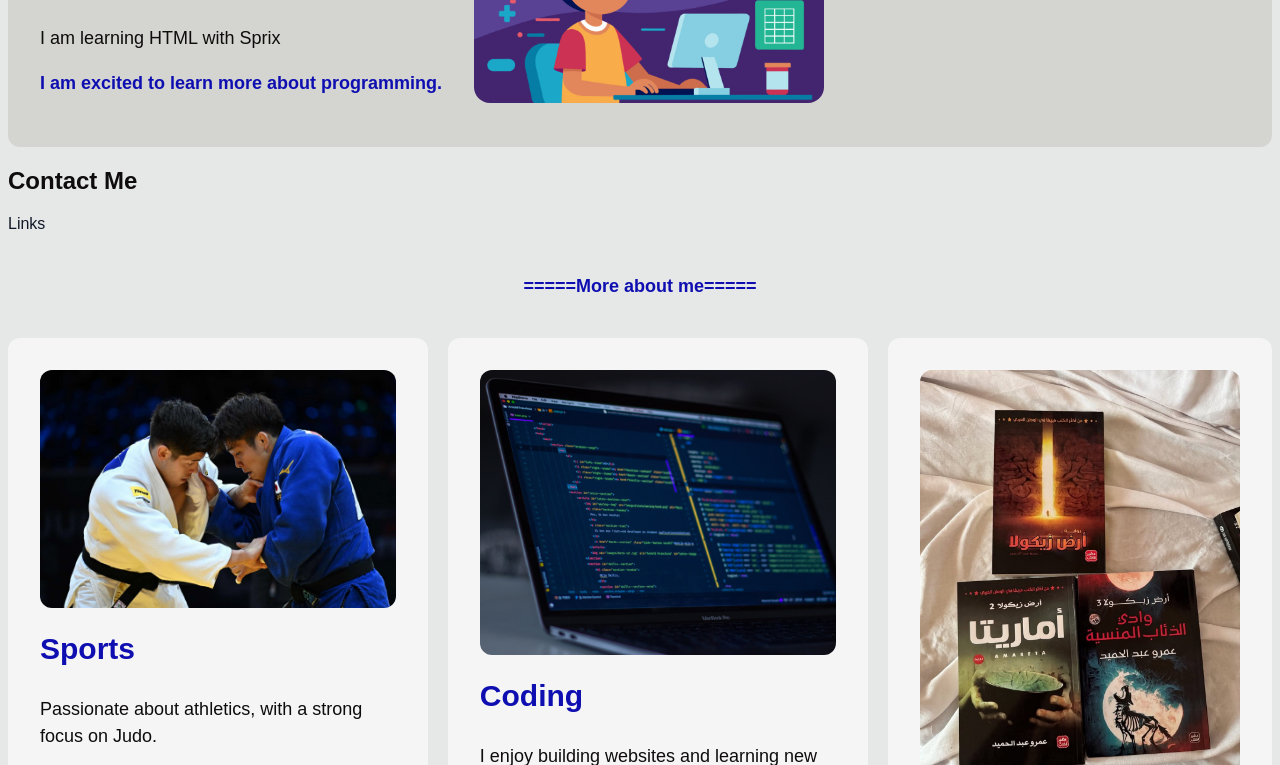
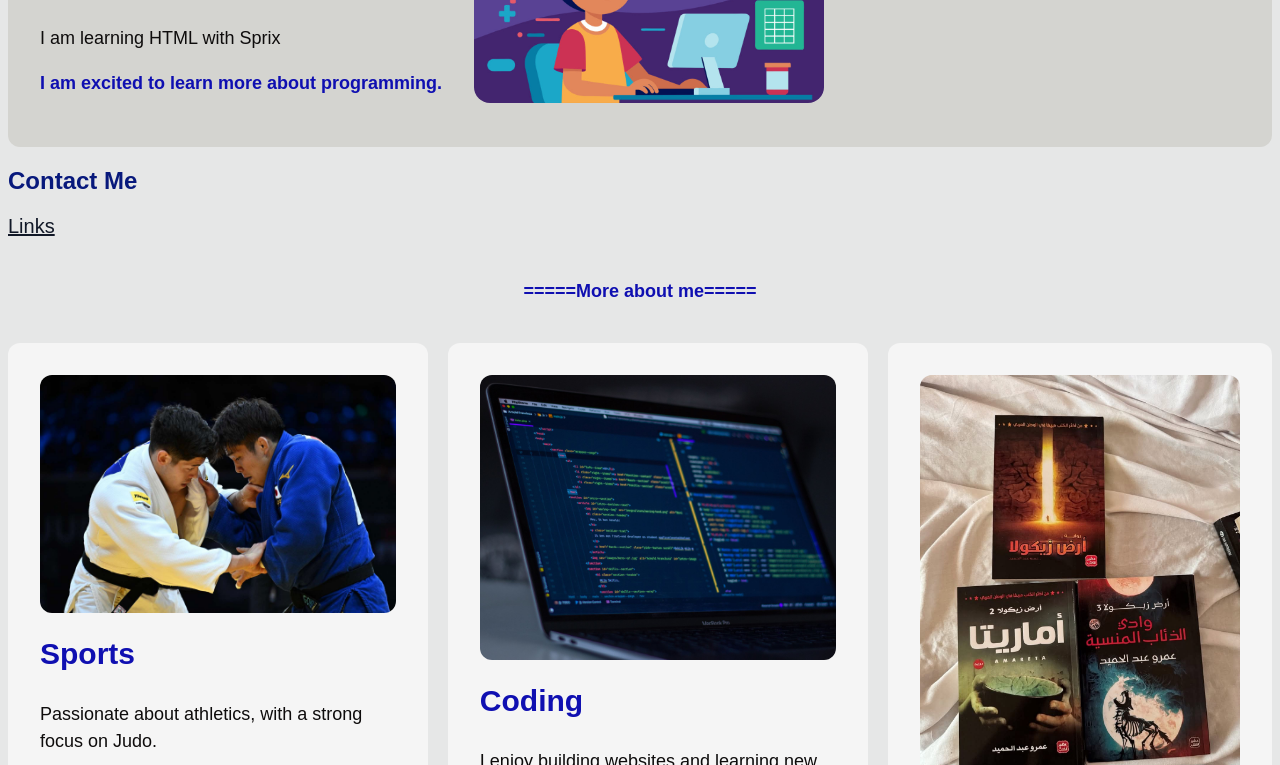
Before and after one commit to youssefwaledsalm/MY-Portfolio, a plain HTML site: page index.html in a window 1280 px wide. Shown: the part 254-1019 px from the top of the page. Drawn offline with Linux system fonts and the light colour scheme.

Commit message:
Add files via upload

```diff
--- a/style.css
+++ b/style.css
@@ -51,13 +51,17 @@ h3 {
     margin-top: 20px;
 }
 
+h2 {
+    color:#08197c;
+    font-size: 24px;
+}
 .btn{
     margin-top: 12px;
 }
 
 a {
     color: #111827;
-    text-decoration: none;
+    font-size: 20px;
 }
 
 a:hover {
```
